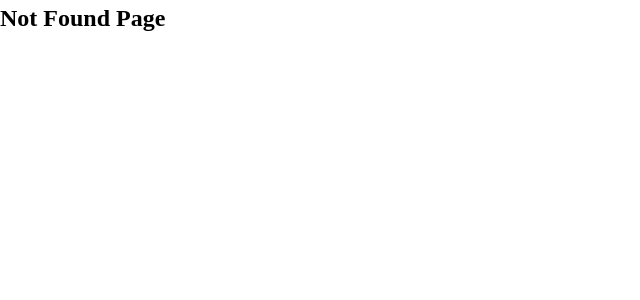
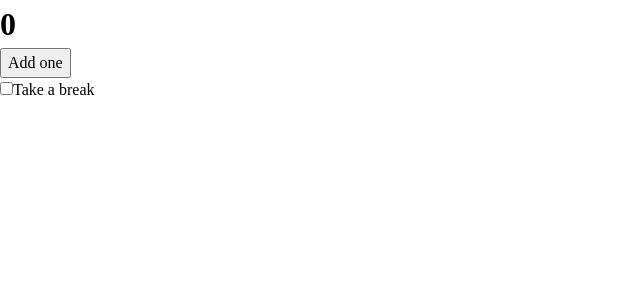
Before and after one commit to takunagai/react-official-tutorial, a React (Create React App) app: page /counter4 in a window 1280 px wide. Before the commit this address had no page. Shown: the top 300 px of the page, without its empty margins (0-640 px from the left). Built offline with nearby package versions, Linux system fonts and the light colour scheme.

Commit message:
状態はツリー内の位置に関連付けられる - UI ツリーから破棄されたコンポーネントは状態も破棄される

```diff
--- /dev/null
+++ b/src/Counter4.jsx
@@ -0,0 +1,43 @@
+import { useState } from 'react'
+
+export default function Counter4() {
+  const [isPaused, setIsPaused] = useState(false)
+  return (
+    <>
+      {isPaused ? ( // 切り替え時、UI ツリーから削除するので状態が消えてしまう
+        <p>See you later!</p>
+      ) : (
+        <Counter />
+      )}
+      <label>
+        <input
+          type="checkbox"
+          checked={isPaused}
+          onChange={e => {
+            setIsPaused(e.target.checked)
+          }}
+        />
+        Take a break
+      </label>
+    </>
+  )
+}
+
+function Counter() {
+  const [score, setScore] = useState(0)
+  const [hover, setHover] = useState(false)
+
+  let className = 'counter'
+  if (hover) { className += ' hover'}
+
+  return (
+    <div
+      className={className}
+      onPointerEnter={() => setHover(true)}
+      onPointerLeave={() => setHover(false)}
+    >
+      <h1>{score}</h1>
+      <button onClick={() => setScore(score + 1)}>Add one</button>
+    </div>
+  )
+}
--- a/src/Frontpage.jsx
+++ b/src/Frontpage.jsx
@@ -64,6 +64,8 @@ export default function Frontpage() {
           <li><Link to="/filterableList">FilterableList</Link></li>
           <li><Link to="/counter2">Counter2</Link></li>
           <li><Link to="/counter3">Counter3</Link></li>
+          <li><Link to="/counter4">Counter4</Link></li>
+          <li><Link to="/counter5">Counter5</Link></li>
         </ul>
       </nav>
       <Outlet />
--- a/src/index.js
+++ b/src/index.js
@@ -62,6 +62,7 @@ import SyncedInputs from './SyncedInputs'
 import FilterableList from './FilterableList'
 import Counter2 from './Counter2'
 import Counter3 from './Counter3'
+import Counter4 from './Counter4'
 
 
 const container = document.getElementById('root')
@@ -133,6 +134,7 @@ root.render(
         <Route path="filterableList" element={<FilterableList />} />
         <Route path="counter2" element={<Counter2 />} />
         <Route path="counter3" element={<Counter3 />} />
+        <Route path="counter4" element={<Counter4 />} />
         <Route path="*" element={<NotFound />} />{/* Not Found の時*/}
       </Routes>
     </BrowserRouter>
```
Also changed, not shown: 1 other file (tests, documents, lock files or other folders).
